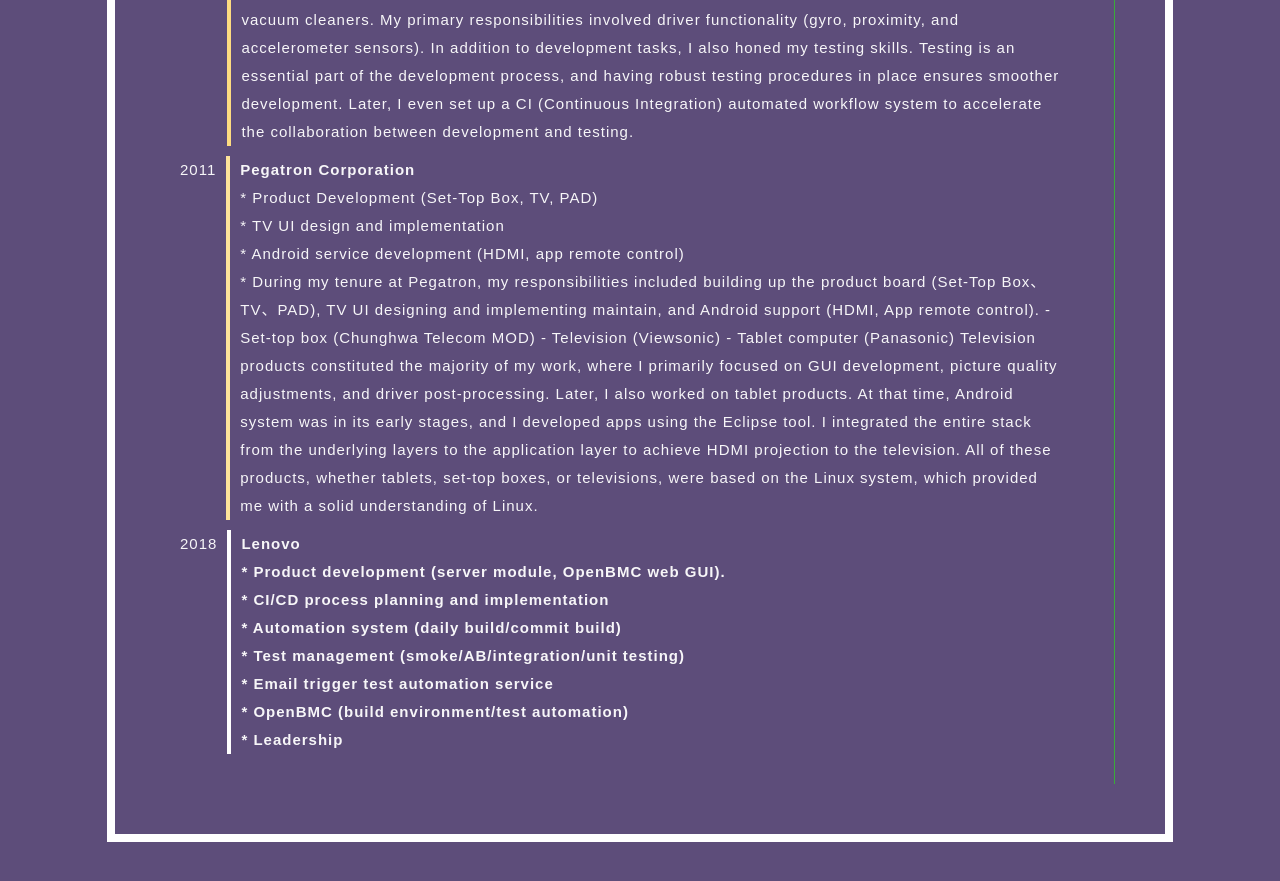
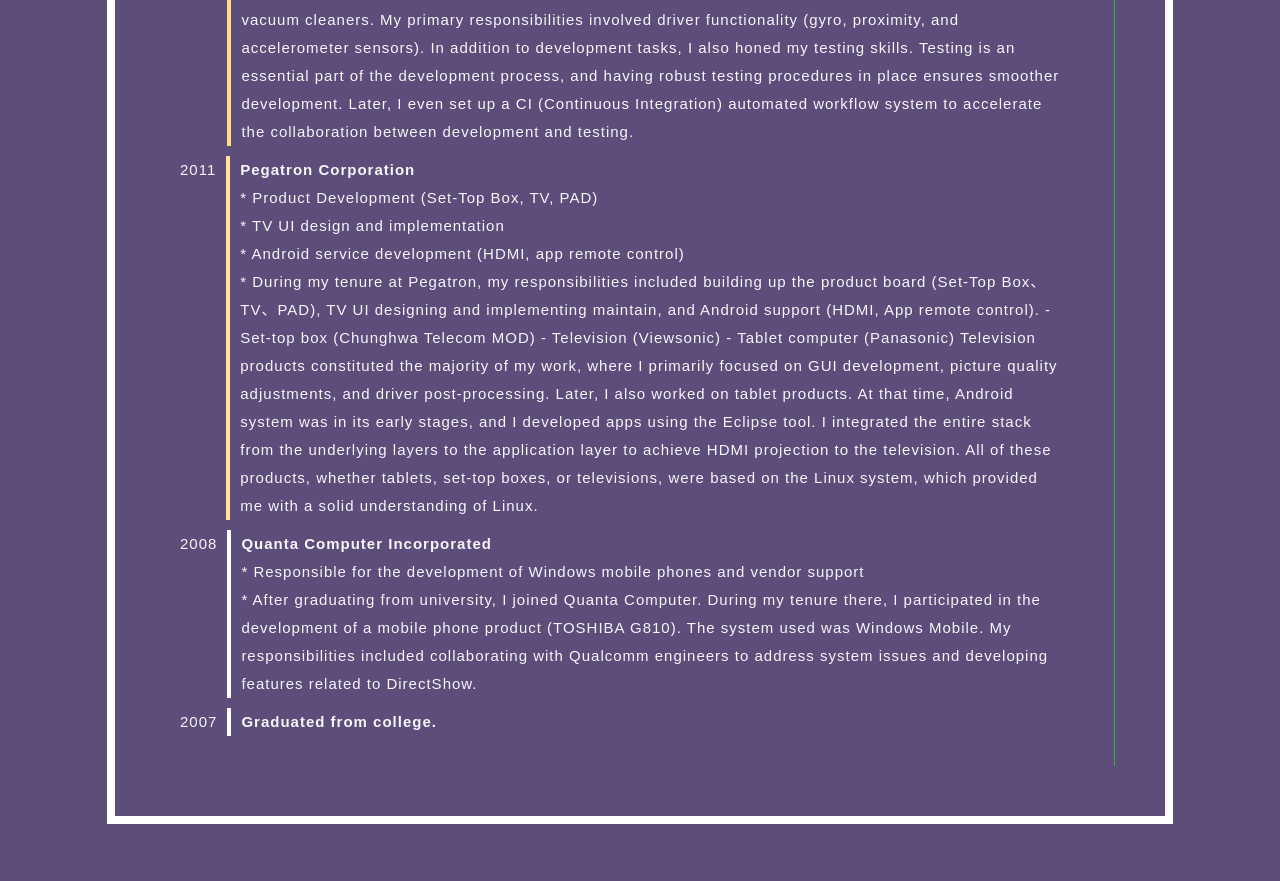
Before and after one commit to gitmaruneko/gitmaruneko.github.io, a Jekyll site: the page personal_detail.html, which Jekyll copies as it is, in a window 1280 px wide and 900 px high, scrolled down 1501 px. Shown: the top 881 px of the window. Built offline with Jekyll 4.4.1, drawn with Linux system fonts in a browser that asks for light colours.

Commit message:
Add detail work history

```diff
--- a/personal_detail.html
+++ b/personal_detail.html
@@ -108,16 +108,19 @@
                     were based on the Linux system, which provided me with a solid understanding of Linux.</li>
             </ul>
           </li>
-          <li class="year">2018
+          <li class="year">2008
             <ul>
-                <li><b>Lenovo</bb></li>
-                <li>* Product development (server module, OpenBMC web GUI).</li>
-                <li>* CI/CD process planning and implementation</li>
-                <li>* Automation system (daily build/commit build)</li>
-                <li>* Test management (smoke/AB/integration/unit testing)</li>
-                <li>* Email trigger test automation service</li>
-                <li>* OpenBMC (build environment/test automation)</li>
-                <li>* Leadership</li>
+              <li><b>Quanta Computer Incorporated</b></li>
+              <li>* Responsible for the development of Windows mobile phones and vendor support</li>
+              <li>* After graduating from university, I joined Quanta Computer.
+                    During my tenure there, I participated in the development of a mobile phone product (TOSHIBA G810).
+                    The system used was Windows Mobile. My responsibilities included collaborating with Qualcomm
+                    engineers to address system issues and developing features related to DirectShow.</li>
+            </ul>
+          </li>
+          <li class="year">2007
+            <ul>
+              <li><b>Graduated from college.</b></li>
             </ul>
           </li>
         </ul>
```
